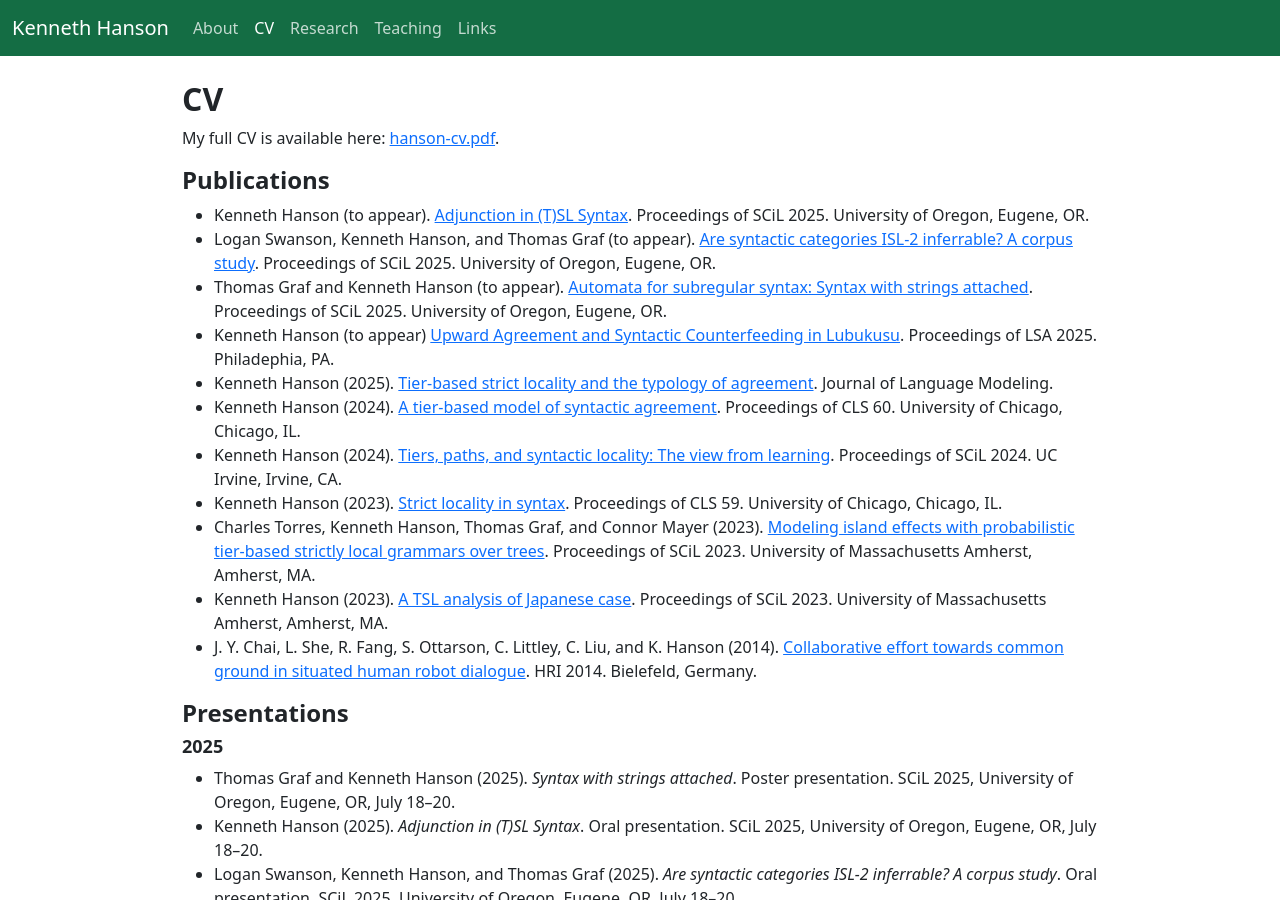
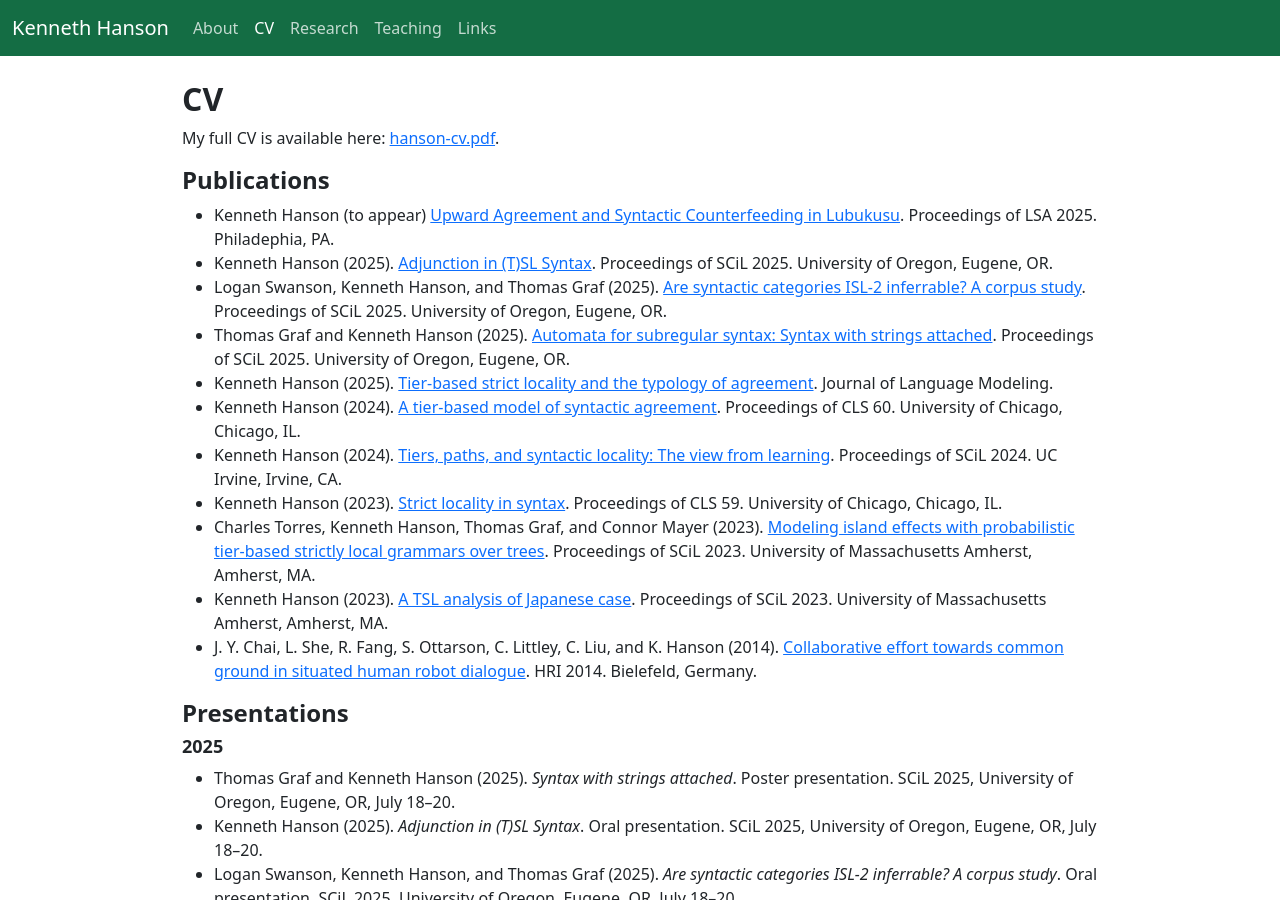
Before and after one commit to khanson679/khanson679.github.io, a Jekyll site: the page built from cv.md, in a window 1280 px wide and 900 px high. Built offline with Jekyll 4.4.1, drawn with Linux system fonts in a browser that asks for light colours; some of the changed text lies outside the part shown.

Commit message:
Update CV.

```diff
--- a/cv.md
+++ b/cv.md
@@ -13,10 +13,10 @@ My full CV is available here: [hanson-cv.pdf](/files/hanson-cv.pdf).
 
 ## Publications
 
-* Kenneth Hanson (to appear). [Adjunction in (T)SL Syntax](/files/hanson-2025-adjunction.pdf). Proceedings of SCiL 2025. University of Oregon, Eugene, OR.
-* Logan Swanson, Kenneth Hanson, and Thomas Graf (to appear). [Are syntactic categories ISL-2 inferrable? A corpus study](/files/swanson-etal-2025-categories.pdf). Proceedings of SCiL 2025. University of Oregon, Eugene, OR.
-* Thomas Graf and Kenneth Hanson (to appear). [Automata for subregular syntax: Syntax with strings attached](/files/graf-hanson-2025-automata.pdf). Proceedings of SCiL 2025. University of Oregon, Eugene, OR.
 * Kenneth Hanson (to appear) [Upward Agreement and Syntactic Counterfeeding in Lubukusu](/files/hanson-lsa2025-upward-agreement.pdf). Proceedings of LSA 2025. Philadephia, PA.
+* Kenneth Hanson (2025). [Adjunction in (T)SL Syntax](/files/hanson-2025-adjunction.pdf). Proceedings of SCiL 2025. University of Oregon, Eugene, OR.
+* Logan Swanson, Kenneth Hanson, and Thomas Graf (2025). [Are syntactic categories ISL-2 inferrable? A corpus study](/files/swanson-etal-2025-categories.pdf). Proceedings of SCiL 2025. University of Oregon, Eugene, OR.
+* Thomas Graf and Kenneth Hanson (2025). [Automata for subregular syntax: Syntax with strings attached](/files/graf-hanson-2025-automata.pdf). Proceedings of SCiL 2025. University of Oregon, Eugene, OR.
 * Kenneth Hanson (2025). [Tier-based strict locality and the typology of agreement](/files/hanson-2025-tsl-agreement.pdf). Journal of Language Modeling.
 * Kenneth Hanson (2024). [A tier-based model of syntactic agreement](/files/hanson-cls60-tier-based-agreement.pdf). Proceedings of CLS 60. University of Chicago, Chicago, IL.
 * Kenneth Hanson (2024). [Tiers, paths, and syntactic locality: The view from learning](/files/hanson-scil2024-tiers-paths-locality.pdf).  Proceedings of SCiL 2024. UC Irvine, Irvine, CA.
```
Also changed, not shown: other parts of cv.md (+1 -1 lines), 1 other file.
